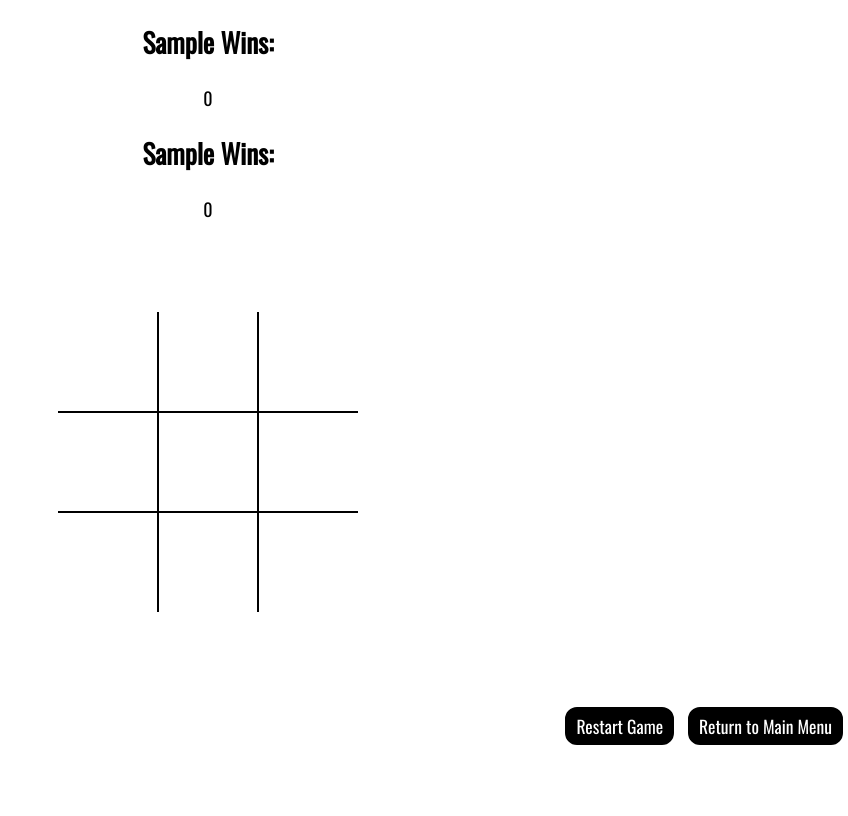
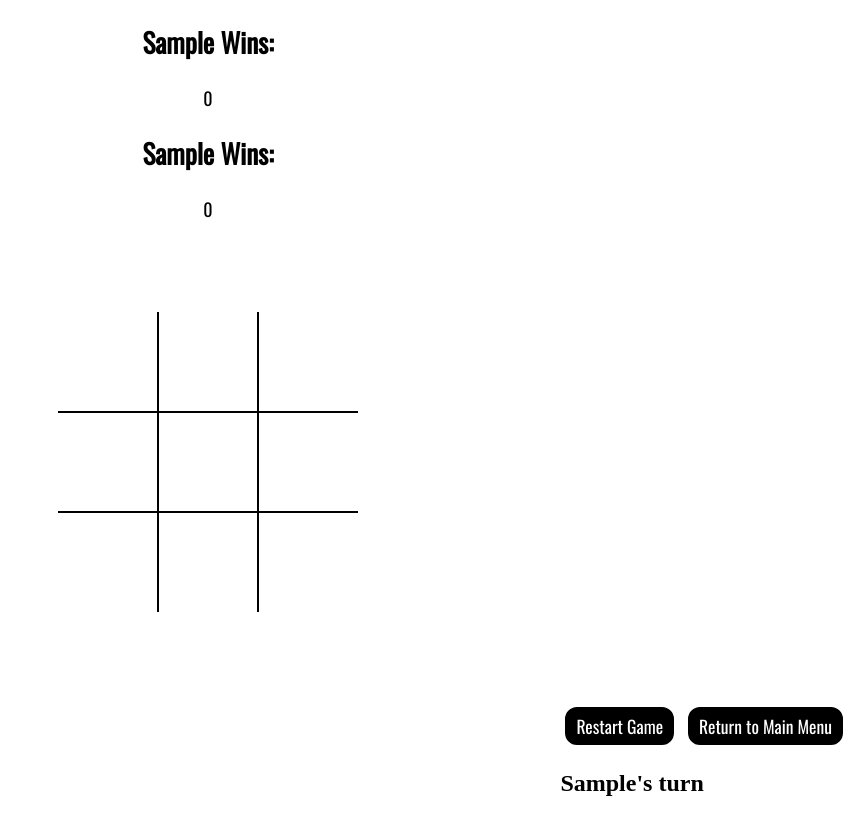
Before and after one commit to rebeccoder/milestone-project-two, a website: page index.html in a window 1280 px wide. Both pictures are taken after typing "Sample", "Sample" into the empty fields and a click on the button "Start Game". Shown: the whole page, without its empty margins (432-1280 px from the left). Drawn offline with nearby package versions, Linux system fonts and the light colour scheme; some packages are replaced by stand-ins of ours; a script that the page names is missing.

Commit message:
added functionality to display the current players name for each turn

```diff
--- a/index.html
+++ b/index.html
@@ -51,6 +51,7 @@
         <div class ="button-area">
             <button class= "game-buttons" onclick="startGame()">Restart Game</button>
             <button class= "game-buttons" onclick="returnToMenu()">Return to Main Menu</button>
+            <h2 id= "currentPlayer"></h2>
           </div>
 
     </div>
--- a/script.js
+++ b/script.js
@@ -16,6 +16,7 @@ const welcomeArea = document.getElementById('welcomeArea');
 let circleTurn;
 let player1Name;
 let player2Name;
+let currentPlayer;
 
 const playersForm = document.getElementById('playersForm');
 playersForm.addEventListener('submit', startGame);
@@ -51,8 +52,9 @@ function startGame(event) {
     welcomeArea.style.display = 'none';
     gameArea.style.display = 'block';
 
-    // Display player 1's name below the board
-    const currentPlayer = document.getElementById('currentPlayer');
+    // display player1 name initially
+    currentPlayer = player1Name;
+    displayCurrentPlayer();
 
     // Add scoreboards below the names
     const scoreBoard = document.getElementById('scoreBoard');
@@ -73,7 +75,11 @@ function startGame(event) {
         console.log('Event listener added to cell:', cell);
     });
 
+    // Set initial player
+    circleTurn = false;
+    currentPlayer = player1Name;
 
+    displayCurrentPlayer();
 }
 
 
@@ -158,6 +164,8 @@ function swapTurns() {
      * changes turn
     */
     circleTurn = !circleTurn;
+    currentPlayer = circleTurn ? player2Name : player1Name;
+    displayCurrentPlayer();
 }
 
 
@@ -186,7 +194,7 @@ function checkWin(currentClass) {
     });
 }
 
-function displayCurrentPlayer(currentTurn) {
+function displayCurrentPlayer() {
     const currentPlayerElem = document.getElementById("currentPlayer");
-    currentPlayerElem.textContent = `${circleTurn ? `${player2Name}` : `${player1Name}`}'s Turn!`
-}
+    currentPlayerElem.innerHTML = `${currentPlayer}'s turn`;
+  }
```
